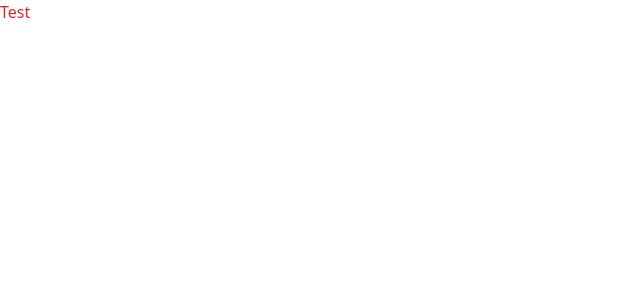
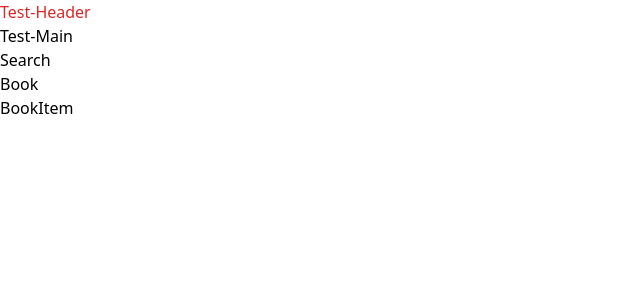
Before and after one commit to imbeshat/Book-Finder-Application, a React (Create React App) app: page / in a window 1280 px wide. Shown: the top 300 px of the page, without its empty margins (0-640 px from the left). Built offline with nearby package versions, Linux system fonts and the light colour scheme; a web font is replaced by a local one.

Commit message:
created skeleton of all components

```diff
--- a/src/App.js
+++ b/src/App.js
@@ -1,11 +1,14 @@
 import "./App.css";
+import Book from "./components/Book";
+import Header from "./components/Header";
+import Main from "./components/Main";
 
 function App() {
 	return (
 		<div className="App">
-			<header className="App-header">
-				<h1 className="text-red-600">Test</h1>
-			</header>
+			<Header />
+			<Main />
+			<Book />
 		</div>
 	);
 }
--- /dev/null
+++ b/src/components/Book.js
@@ -0,0 +1,13 @@
+import React from "react";
+import BookItem from "./BookItem";
+
+const Book = () => {
+	return (
+		<div>
+			<h1>Book</h1>
+			<BookItem />
+		</div>
+	);
+};
+
+export default Book;
--- /dev/null
+++ b/src/components/BookItem.js
@@ -0,0 +1,11 @@
+import React from "react";
+
+const BookItem = () => {
+	return (
+		<div>
+			<h1>BookItem</h1>
+		</div>
+	);
+};
+
+export default BookItem;
--- /dev/null
+++ b/src/components/Header.js
@@ -0,0 +1,11 @@
+import React from "react";
+
+const Header = () => {
+	return (
+		<div>
+			<h1 className="text-red-600">Test-Header</h1>
+		</div>
+	);
+};
+
+export default Header;
--- /dev/null
+++ b/src/components/Main.js
@@ -0,0 +1,13 @@
+import React from "react";
+import Search from "./Search";
+
+const Main = () => {
+	return (
+		<div>
+			<h1>Test-Main</h1>
+			<Search />
+		</div>
+	);
+};
+
+export default Main;
--- /dev/null
+++ b/src/components/Search.js
@@ -0,0 +1,11 @@
+import React from "react";
+
+const Search = () => {
+	return (
+		<div>
+			<h1>Search</h1>
+		</div>
+	);
+};
+
+export default Search;
```
